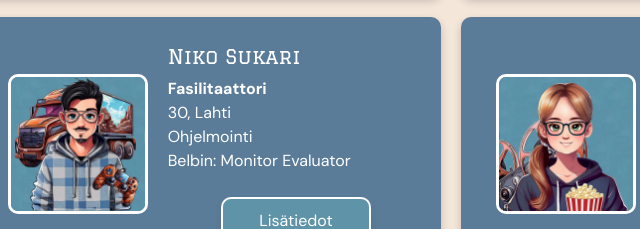
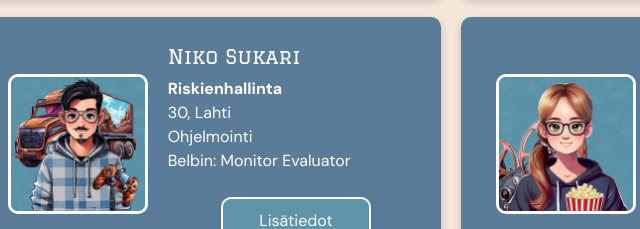
Before and after one commit to Projektipaniikki/Projektipaniikki.github.io, a plain HTML site: page Projekti/index.html in a window 1280 px wide. Shown: the part 1710-1939 px from the top of the page, 189-829 px from the left. Drawn offline with nearby package versions, Linux system fonts and the light colour scheme.

Commit message:
Update index.html

```diff
--- a/Projekti/index.html
+++ b/Projekti/index.html
@@ -479,7 +479,7 @@
         <img src="images/Sukari.jpeg" alt="Niko Sukari">
         <div class="team-member-content">
           <h5>Niko Sukari</h5>
-          <p><strong>Fasilitaattori</strong><br>30, Lahti<br>Ohjelmointi<br>Belbin: Monitor Evaluator</p>
+          <p><strong>Riskienhallinta</strong><br>30, Lahti<br>Ohjelmointi<br>Belbin: Monitor Evaluator</p>
           <button type="button" class="btn btn-custom mt-2 float-end" data-bs-toggle="modal" data-bs-target="#nikoModal">
             Lisätiedot
           </button>
@@ -495,7 +495,7 @@
             <div class="modal-body">
               <div class="d-flex flex-column align-items-center mb-3">
                 <img src="images/Sukari.jpeg" alt="Niko Sukari" style="width: 150px; height: 150px; border-radius: 10px; border: 3px solid #5B7C99;">
-                <h4 class="mt-2">Fasilitaattori</h4>
+                <h4 class="mt-2">Riskienhallinta</h4>
               </div>
               <div>
                 <p><strong>Ikä:</strong> 30</p>
```
